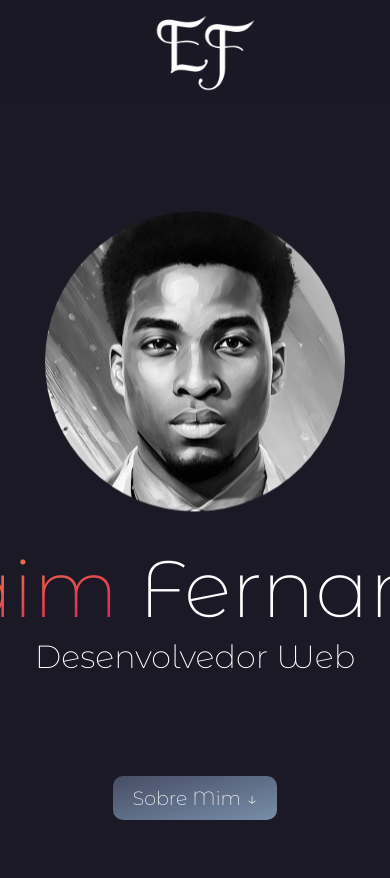
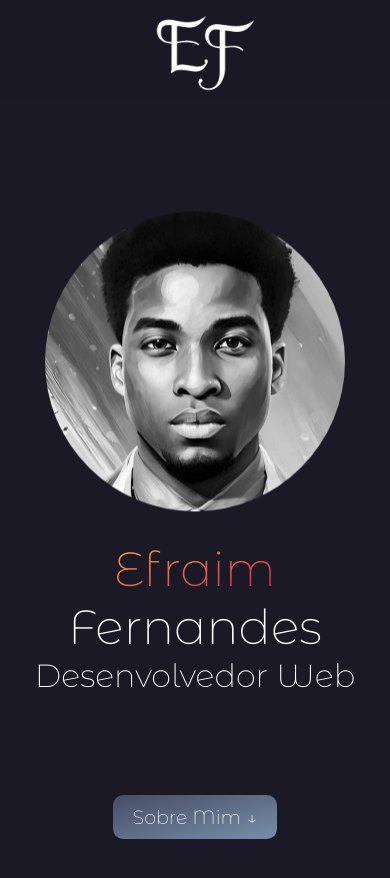
Before and after one commit to EfraimFernandes/portifolio, a Next.js app: page / in a window 390 px wide. Shown: the top 878 px of the page. Built offline with nearby package versions, Linux system fonts and the light colour scheme.

Commit message:
Responsividade na Desk 1

```diff
--- a/src/styles/Desk1.module.css
+++ b/src/styles/Desk1.module.css
@@ -63,3 +63,25 @@
 .btn:hover {
     transform: scale(1.05);
 }
+
+@media (max-width: 740px) {
+    .nome {
+        display: flex;
+        flex-direction: column;
+        align-items: center;
+        justify-content: space-between;
+        font-weight: 200;
+        font-size: 5rem;
+    }
+}
+
+@media (max-width: 500px) {
+    .nome {
+        display: flex;
+        flex-direction: column;
+        align-items: center;
+        justify-content: space-between;
+        font-weight: 200;
+        font-size: 3rem;
+    }
+}
```
